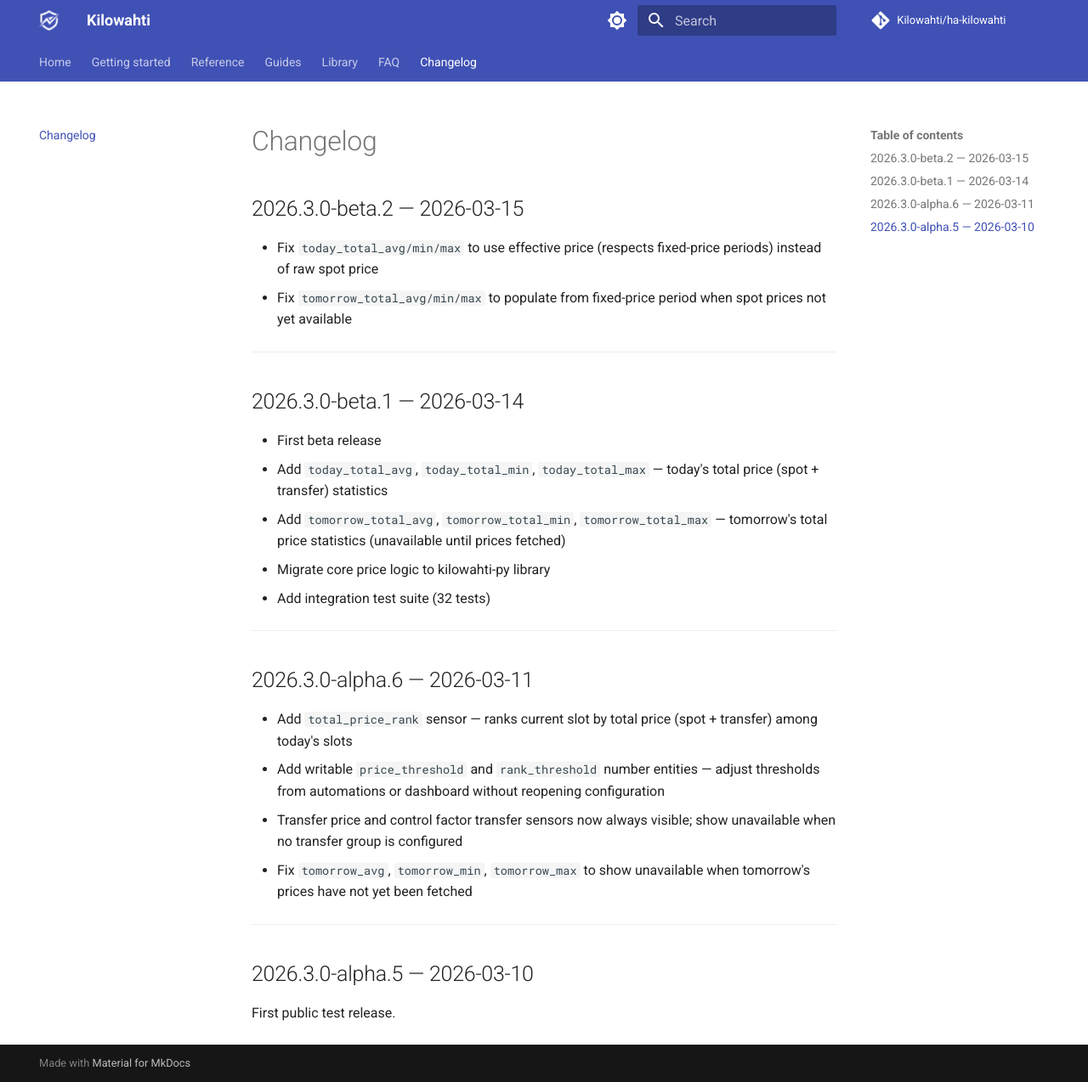
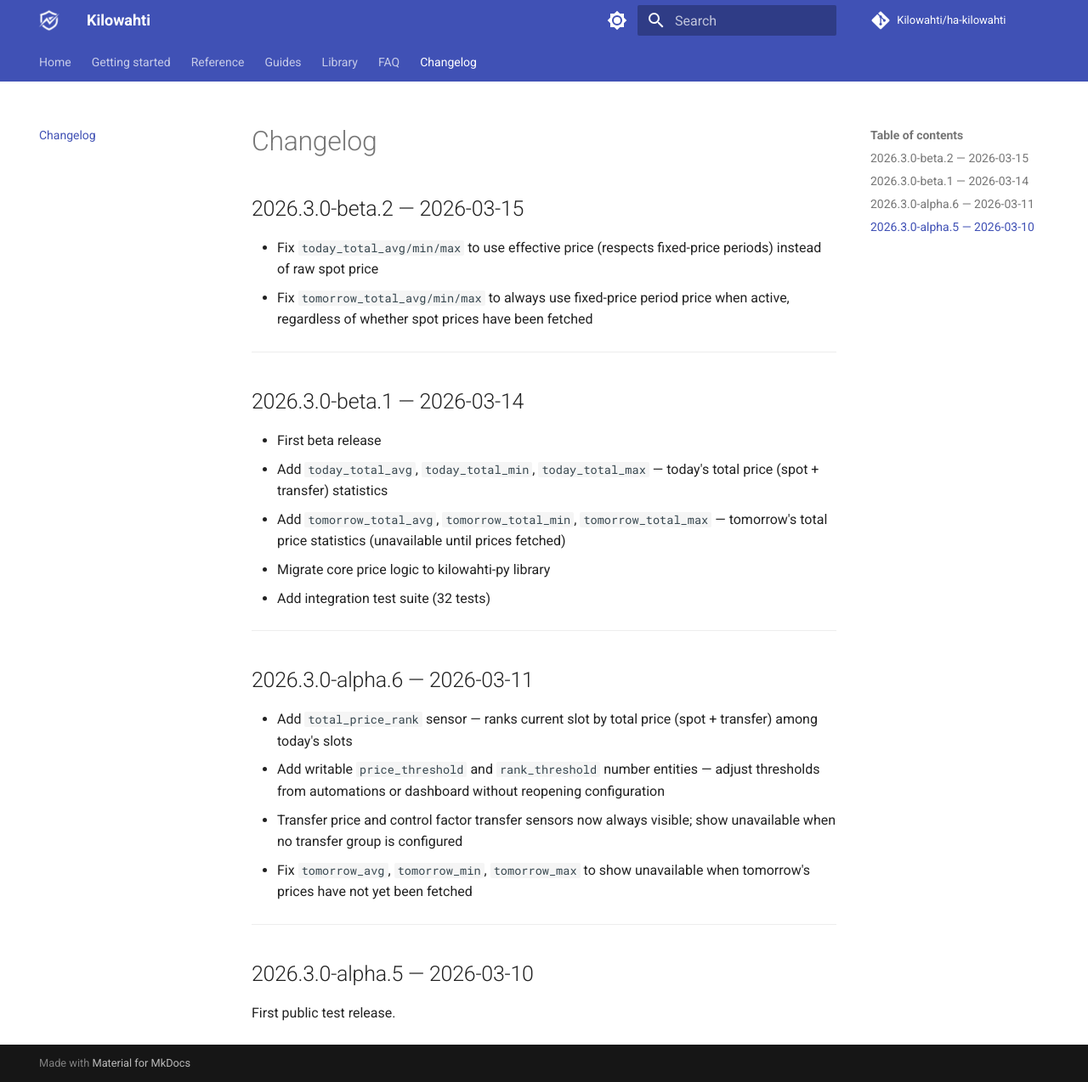
Before and after one commit to Kilowahti/kilowahti-docs, an MkDocs documentation site: the page built from docs/changelog.md, in a window 1280 px wide and 1274 px high. Shown: the whole window at 85% size. Built offline with MkDocs 1.6.1 and Material for MkDocs 9.7.7, drawn with Linux system fonts in a browser that asks for light colours; comment, search, counter and statistics services are not loaded.

Commit message:
Update beta.2 changelog entry

```diff
--- a/docs/changelog.md
+++ b/docs/changelog.md
@@ -3,7 +3,7 @@
 ## 2026.3.0-beta.2 — 2026-03-15
 
 - Fix `today_total_avg/min/max` to use effective price (respects fixed-price periods) instead of raw spot price
-- Fix `tomorrow_total_avg/min/max` to populate from fixed-price period when spot prices not yet available
+- Fix `tomorrow_total_avg/min/max` to always use fixed-price period price when active, regardless of whether spot prices have been fetched
 
 ---
 
```
